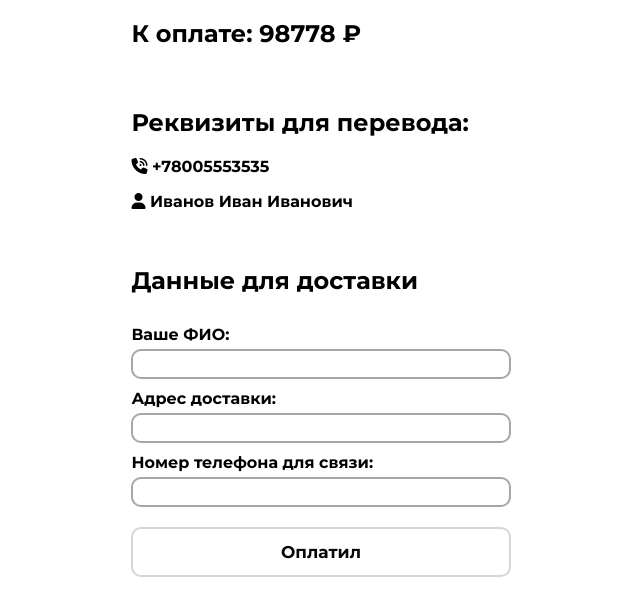
After one commit to alexapaish/internet-shop, a Django app: page /payment/1 in a window 1280 px wide. The commit adds this page. Shown: the part 515-1108 px from the top of the page, without its empty margins (319-959 px from the left). Run offline with Django 5.2, Linux system fonts and the light colour scheme; data comes from the database, SQL or seed files in the repository; both versions use the stored data as it was after the commit; some web fonts are replaced.

Commit message:
Платежка

```diff
--- /dev/null
+++ b/internetshop/shop/config.py
@@ -0,0 +1,2 @@
+API_TOKEN = '7393658170:AAE0wbuo2j1JAxXvKDJgqgKEVQuwSQic_BQ'
+CHAT_ID = 692084577
--- a/internetshop/shop/static/style.css
+++ b/internetshop/shop/static/style.css
@@ -27,6 +27,10 @@
         width: 100%;
         height: 540px;
         }
+}
+.payment_img {
+    max-width: 420px;
+    max-height: 420px;
 }
 
 .product {
@@ -151,3 +155,64 @@ a {
 .textRed {
     color: #aa0404;
 }
+
+.payment {
+    width: 30%;
+    margin-left: auto;
+    margin-right: auto;
+}
+
+.vspace {
+    height: 20px;
+}
+
+.paymentDetailsForm {
+    display: flex;
+    flex-direction: column;
+}
+
+.paymentDetailsForm label {
+    margin-top: 10px;
+    margin-bottom: 5px;
+}
+
+.loader {
+margin-top: 100px;
+  font-size: 20px;
+  width: 20px;
+  height: 20px;
+  display: inline-block;
+  border-radius: 50%;
+  position: relative;
+  text-indent: -9999em;
+  animation: mulShdSpin 1.1s infinite ease;
+  transform: translateZ(0);
+}
+
+@keyframes mulShdSpin {
+  0%,
+  100% {
+    box-shadow: 0em -2.6em 0em 0em #000, 1.8em -1.8em 0 0em rgba(0,0,0, 0.2), 2.5em 0em 0 0em rgba(0,0,0, 0.2), 1.75em 1.75em 0 0em rgba(0,0,0, 0.2), 0em 2.5em 0 0em rgba(0,0,0, 0.2), -1.8em 1.8em 0 0em rgba(0,0,0, 0.2), -2.6em 0em 0 0em rgba(0,0,0, 0.5), -1.8em -1.8em 0 0em rgba(0,0,0, 0.7);
+  }
+  12.5% {
+    box-shadow: 0em -2.6em 0em 0em rgba(0,0,0, 0.7), 1.8em -1.8em 0 0em #ffffff, 2.5em 0em 0 0em rgba(0,0,0, 0.2), 1.75em 1.75em 0 0em rgba(0,0,0, 0.2), 0em 2.5em 0 0em rgba(0,0,0, 0.2), -1.8em 1.8em 0 0em rgba(0,0,0, 0.2), -2.6em 0em 0 0em rgba(0,0,0, 0.2), -1.8em -1.8em 0 0em rgba(0,0,0, 0.5);
+  }
+  25% {
+    box-shadow: 0em -2.6em 0em 0em rgba(0,0,0, 0.5), 1.8em -1.8em 0 0em rgba(0,0,0, 0.7), 2.5em 0em 0 0em #ffffff, 1.75em 1.75em 0 0em rgba(0,0,0, 0.2), 0em 2.5em 0 0em rgba(0,0,0, 0.2), -1.8em 1.8em 0 0em rgba(0,0,0, 0.2), -2.6em 0em 0 0em rgba(0,0,0, 0.2), -1.8em -1.8em 0 0em rgba(0,0,0, 0.2);
+  }
+  37.5% {
+    box-shadow: 0em -2.6em 0em 0em rgba(0,0,0, 0.2), 1.8em -1.8em 0 0em rgba(0,0,0, 0.5), 2.5em 0em 0 0em rgba(0,0,0, 0.7), 1.75em 1.75em 0 0em #ffffff, 0em 2.5em 0 0em rgba(0,0,0, 0.2), -1.8em 1.8em 0 0em rgba(0,0,0, 0.2), -2.6em 0em 0 0em rgba(0,0,0, 0.2), -1.8em -1.8em 0 0em rgba(0,0,0, 0.2);
+  }
+  50% {
+    box-shadow: 0em -2.6em 0em 0em rgba(0,0,0, 0.2), 1.8em -1.8em 0 0em rgba(0,0,0, 0.2), 2.5em 0em 0 0em rgba(0,0,0, 0.5), 1.75em 1.75em 0 0em rgba(0,0,0, 0.7), 0em 2.5em 0 0em #ffffff, -1.8em 1.8em 0 0em rgba(0,0,0, 0.2), -2.6em 0em 0 0em rgba(0,0,0, 0.2), -1.8em -1.8em 0 0em rgba(0,0,0, 0.2);
+  }
+  62.5% {
+    box-shadow: 0em -2.6em 0em 0em rgba(0,0,0, 0.2), 1.8em -1.8em 0 0em rgba(0,0,0, 0.2), 2.5em 0em 0 0em rgba(0,0,0, 0.2), 1.75em 1.75em 0 0em rgba(0,0,0, 0.5), 0em 2.5em 0 0em rgba(0,0,0, 0.7), -1.8em 1.8em 0 0em #ffffff, -2.6em 0em 0 0em rgba(0,0,0, 0.2), -1.8em -1.8em 0 0em rgba(0,0,0, 0.2);
+  }
+  75% {
+    box-shadow: 0em -2.6em 0em 0em rgba(0,0,0, 0.2), 1.8em -1.8em 0 0em rgba(0,0,0, 0.2), 2.5em 0em 0 0em rgba(0,0,0, 0.2), 1.75em 1.75em 0 0em rgba(0,0,0, 0.2), 0em 2.5em 0 0em rgba(0,0,0, 0.5), -1.8em 1.8em 0 0em rgba(0,0,0, 0.7), -2.6em 0em 0 0em #ffffff, -1.8em -1.8em 0 0em rgba(0,0,0, 0.2);
+  }
+  87.5% {
+    box-shadow: 0em -2.6em 0em 0em rgba(0,0,0, 0.2), 1.8em -1.8em 0 0em rgba(0,0,0, 0.2), 2.5em 0em 0 0em rgba(0,0,0, 0.2), 1.75em 1.75em 0 0em rgba(0,0,0, 0.2), 0em 2.5em 0 0em rgba(0,0,0, 0.2), -1.8em 1.8em 0 0em rgba(0,0,0, 0.5), -2.6em 0em 0 0em rgba(0,0,0, 0.7), -1.8em -1.8em 0 0em #ffffff;
+  }
+}
--- /dev/null
+++ b/internetshop/shop/templates/payment.html
@@ -0,0 +1,39 @@
+{% load static %}
+<link rel="stylesheet" href="{% static 'style.css' %}"/>
+<link rel="stylesheet" href="https://cdnjs.cloudflare.com/ajax/libs/font-awesome/6.5.2/css/all.min.css" integrity="sha512-SnH5WK+bZxgPHs44uWIX+LLJAJ9/2PkPKZ5QiAj6Ta86w+fsb2TkcmfRyVX3pBnMFcV7oQPJkl9QevSCWr3W6A==" crossorigin="anonymous" referrerpolicy="no-referrer" />
+
+<div class="logo">
+         <img src="https://i.postimg.cc/y6jsSc6k/image.png">
+</div>
+
+<div class="payment">
+    <h1>Товар: {{product.name}}</h1>
+    <img class = "payment_img" src="{{ product.image_url }}">
+    <h2>К оплате: {{product.price}} ₽</h2>
+
+    <div class="vspace"></div>
+
+    <h2>Реквизиты для перевода:</h2>
+    <p><i class="fa-solid fa-phone-volume"></i> +78005553535</p>
+    <p><i class="fa-solid fa-user"></i> Иванов Иван Иванович</p>
+
+    <div class="vspace"></div>
+
+    <h2>Данные для доставки</h2>
+    <form class="paymentDetailsForm" method="POST">
+        {% csrf_token %}
+
+        <label>Ваше ФИО:</label>
+        <input class="inputElement" name="fullname">
+
+        <label>Адрес доставки:</label>
+        <input class="inputElement" name="address">
+
+        <label>Номер телефона для связи:</label>
+        <input class="inputElement" name="phone">
+
+        <div class="vspace"></div>
+
+        <button>Оплатил</button>
+    </form>
+</div>
--- a/internetshop/shop/templates/product.html
+++ b/internetshop/shop/templates/product.html
@@ -19,6 +19,7 @@
     <div class="productInfo">
          <h1>{{ product.name }}</h1>
         <h3>{{ product.price }} ₽</h3>
+        <button>Купить</button>
     </div>
 </div>
 
--- a/internetshop/shop/urls.py
+++ b/internetshop/shop/urls.py
@@ -4,5 +4,7 @@ from . import views
 
 urlpatterns = [
     path("", views.home, name="home"),
-    path("product/<int:id>", views.view_product, name="view_product")
+    path("product/<int:id>", views.view_product, name="view_product"),
+    path("payment/<int:id>", views.payment, name="payment"),
+    path("success", views.payment_success, name="success")
 ]
--- a/internetshop/shop/views.py
+++ b/internetshop/shop/views.py
@@ -1,9 +1,12 @@
 from django.http import HttpResponse
-from django.shortcuts import render
-
+from django.shortcuts import render, redirect
+import telebot
 from .models import Product, Review
 
-# Create your views here.
+from .config import API_TOKEN, CHAT_ID
+
+bot = telebot.TeleBot(API_TOKEN)
+
 def home(request):
     products = Product.objects.all()
     return render(request, "index.html", {
@@ -25,3 +28,26 @@ def view_product(request, id):
         'product': product,
         'reviews': reviews
     })
+
+def payment(request, id):
+    product = Product.objects.filter(id=id).first()
+
+    if request.method == "POST":
+        name = request.POST.get('fullname')
+        address = request.POST.get('address')
+        phone = request.POST.get('phone')
+        print(name, address, phone)
+
+        bot.send_message(CHAT_ID, f'''💸 Заказ: {product.name} ({product.price} рублей)
+
+        ФИО заказчика: {name}
+        Адрес доставки: {address}
+        Телефон: {phone}''')
+        return redirect('/success')
+
+    return render(request, 'payment.html', {
+        'product': product
+    })
+
+def payment_success(request):
+    return render(request, 'success.html')
```
Also changed, not shown: internetshop/shop/templates/success.html (added, +20 -0 lines), internetshop/db.sqlite3, 1 other file.
